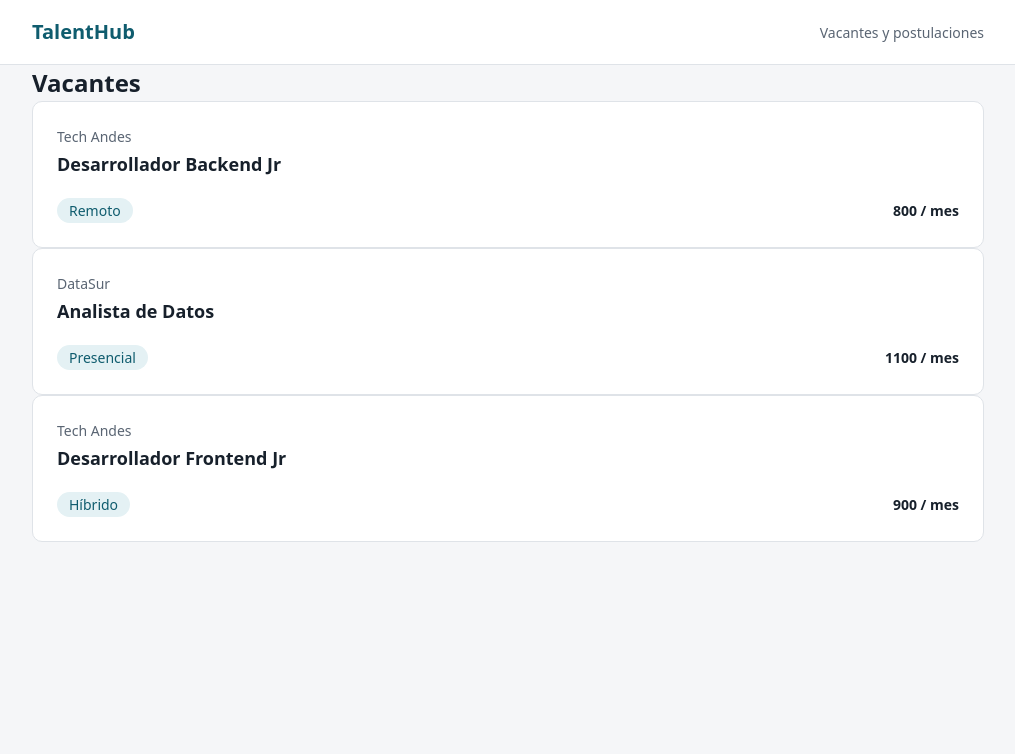
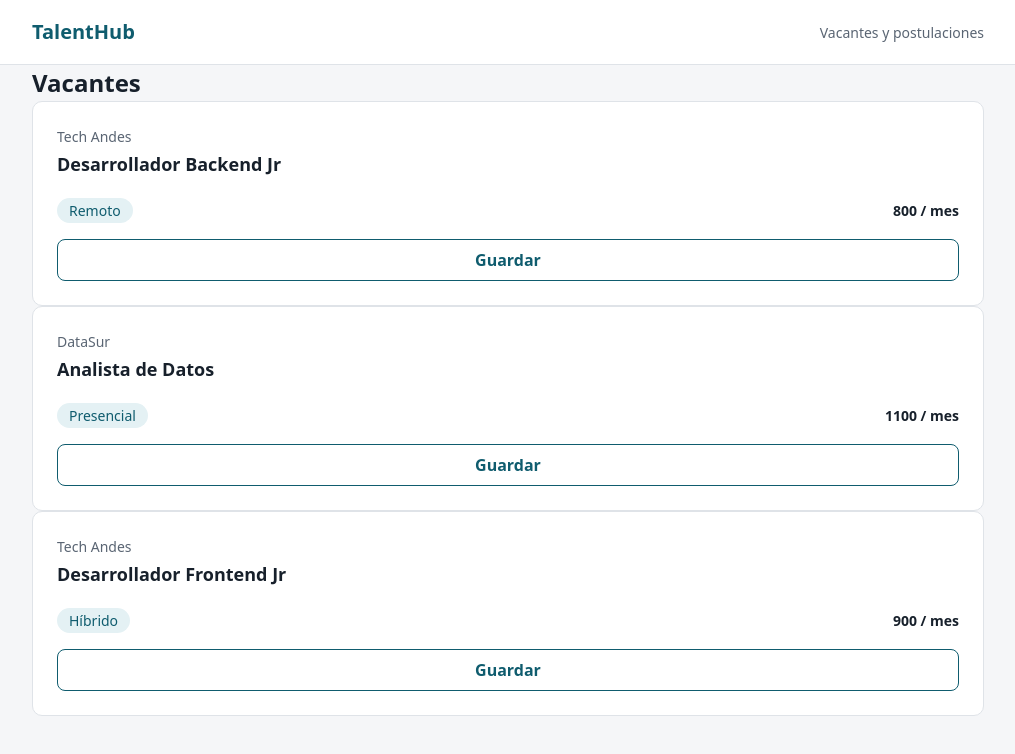
Before and after one commit to Javierlenin/talentHub-web, a React (Vite) app: page / in a window 1280 px wide. Shown: the top 754 px of the page, without its empty margins (132-1147 px from the left). Built offline with nearby package versions, Linux system fonts and the light colour scheme.

Commit message:
feat: add save button with state to VacancyCard

```diff
--- a/src/components/VacancyCard.tsx
+++ b/src/components/VacancyCard.tsx
@@ -1,4 +1,5 @@
 import type { Vacancy } from '../types/vacancy';
+import { useState } from 'react';
 import './VacancyCard.css';
 
 /*interface VacancyCardProps {
@@ -13,6 +14,13 @@ interface VacancyCardProps {
 }
 
 export const VacancyCard = ({ vacancy }: VacancyCardProps) => {
+  //hookuseStae: permite la gestión de datos
+  const [isSaved, setIsSaved] = useState<boolean>(false);
+  //Función (manejador): se ejecuta cuando el usuario da clic.
+  const handleToggleSaved = () => {
+      //llamar a la función para modificar el valor
+      setIsSaved(!isSaved);
+  }
   return (
     <article className='vacancy-card'>
         <p className='vacancy-card-company'>{vacancy.company}</p>
@@ -21,6 +29,12 @@ export const VacancyCard = ({ vacancy }: VacancyCardProps) => {
             <span className='vacancy-card-modality'>{vacancy.modality}</span>
             <span className='vacancy-card-salary'>{vacancy.salary} / mes</span>
         </div>
+        <button
+    type='button'
+    className={isSaved ? 'save-button save-button-active' : 'save-button'}
+    aria-pressed={isSaved}
+    onClick={handleToggleSaved}> {isSaved ? 'Guardada' : 'Guardar'}
+</button>
     </article>
   );
 };
```
Also changed, not shown: src/components/VacancyCard.css (indentation only).
